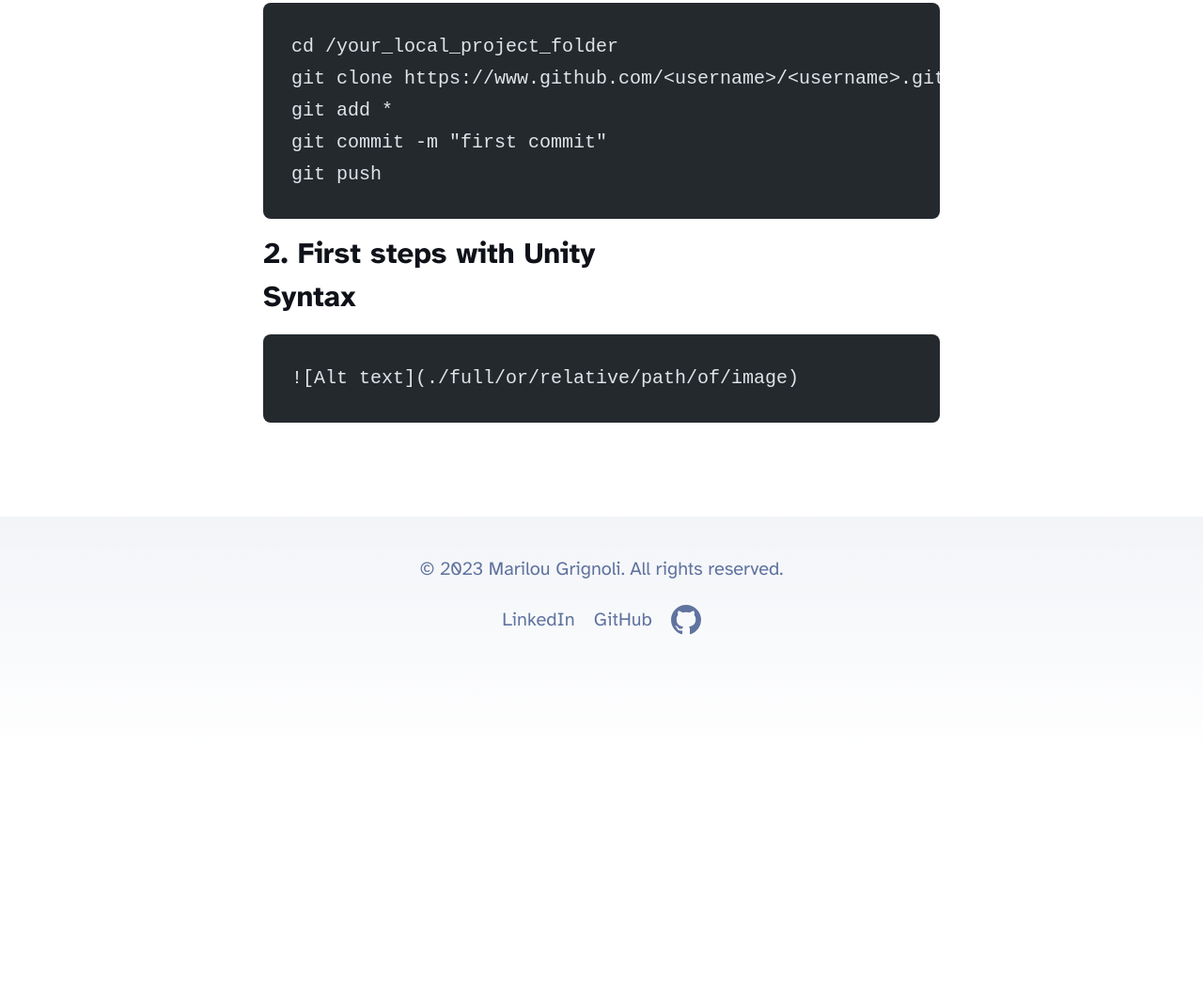
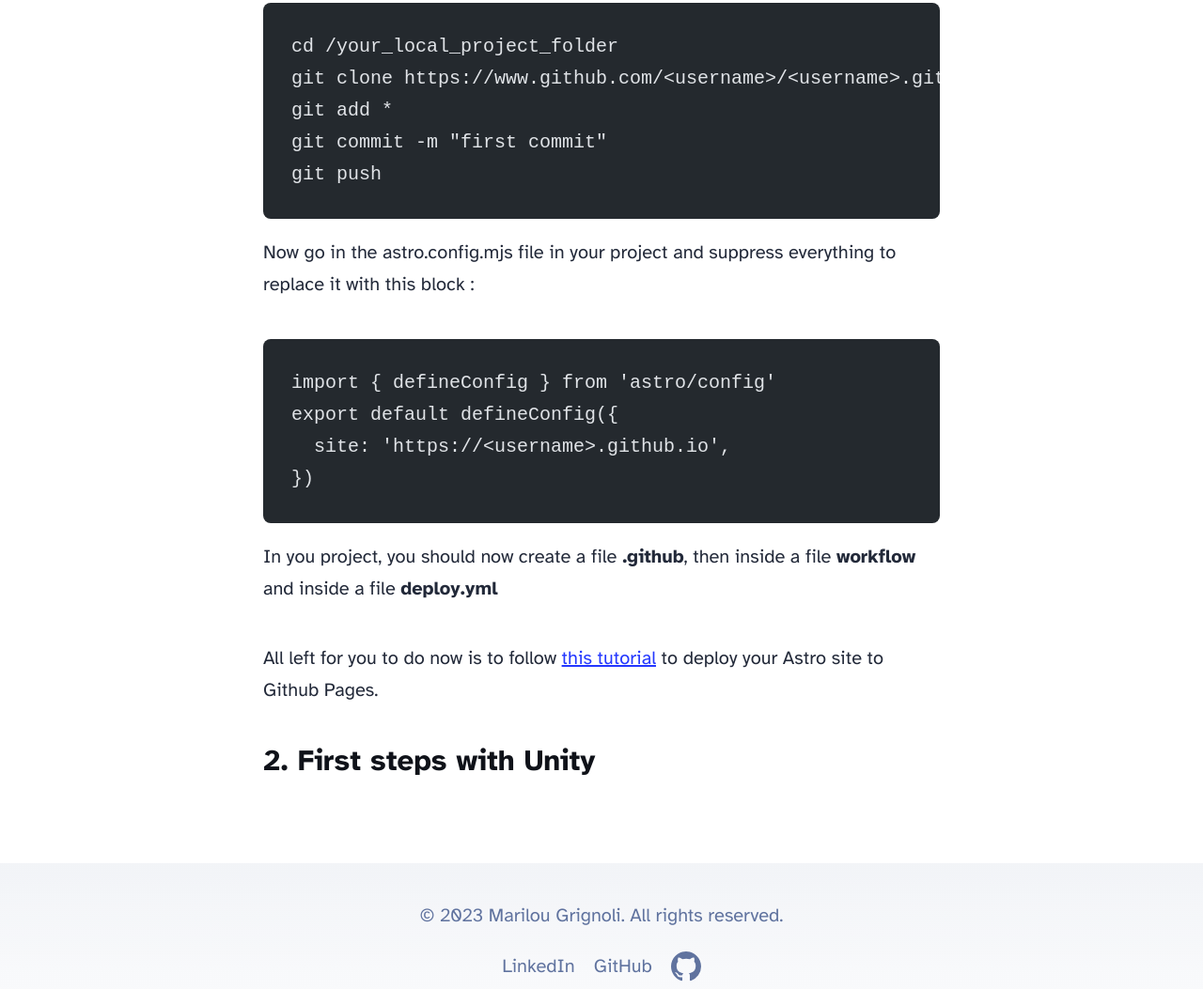
Before and after one commit to mgrignoli/mgrignoli.github.io, an Astro site: page /blog/lab1 in a window 1280 px wide. Shown: the part 2035-3088 px from the top of the page at 94% size. Before the commit the page ends 2843 px from the top, so only its background shows below. Built offline with nearby package versions, Linux system fonts and the light colour scheme; Astro itself is replaced by a stand-in of ours; code samples lack their colours.

Commit message:
lab1finished

````diff
--- a/src/content/blog/Lab1.md
+++ b/src/content/blog/Lab1.md
@@ -36,12 +36,16 @@ git commit -m "first commit"
 git push
 ```
 
-#### 2. First steps with Unity
+Now go in the astro.config.mjs file in your project and suppress everything to replace it with this block :
+```
+import { defineConfig } from 'astro/config'
+export default defineConfig({
+  site: 'https://<username>.github.io',
+})
+```
+In you project, you should now create a file **.github**, then inside a file **workflow** and inside a file **deploy.yml**
+
+All left for you to do now is to follow <a href="https://docs.astro.build/en/guides/deploy/github/">this tutorial</a> to deploy your Astro site to Github Pages.
 
 
-
-#### Syntax
-
-```markdown
-![Alt text](./full/or/relative/path/of/image)
-```
+#### 2. First steps with Unity
````
